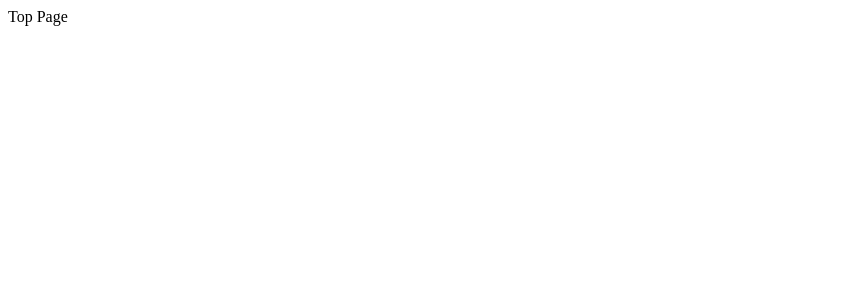
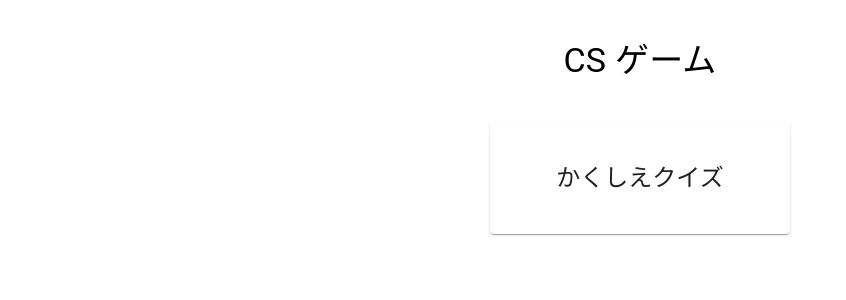
Before and after one commit to gutter-mouth/CS-game, a Next.js app: page / in a window 1280 px wide. Shown: the top 300 px of the page, without its empty margins (0-846 px from the left). Built offline with nearby package versions, Linux system fonts and the light colour scheme.

Commit message:
トップページ作成，ルーティング設定

```diff
--- a/src/components/pages/top/TopPageComponent.tsx
+++ b/src/components/pages/top/TopPageComponent.tsx
@@ -1,5 +1,36 @@
-export const TopPageComponent = () =>{
-    return(
-        <div>Top Page</div>
+import { Box, Card, Typography } from "@mui/material";
+import Link from "next/link";
+
+export const TopPageComponent = () => {
+    return (
+        <>
+            <Box>
+                <Typography
+                    variant="h4"
+                    align="center"
+                    marginY="40px"
+                >
+                    CS ゲーム
+                </Typography>
+            </Box>
+            <Link href="/games/hiddenPicture">
+                <Card
+                    sx={{
+                        // display: "inline-block",
+                        width: "300px",
+                        margin: "auto",
+                        cursor: "pointer",
+                    }}
+                >
+                    <Typography
+                        align="center"
+                        marginY="40px"
+                        variant="h5"
+                    >
+                        かくしえクイズ
+                    </Typography>
+                </Card>
+            </Link>
+        </>
     );
 }
```
Also changed, not shown: src/components/pages/games/hiddenPicture/MainContent.tsx (+19 -1 lines).
